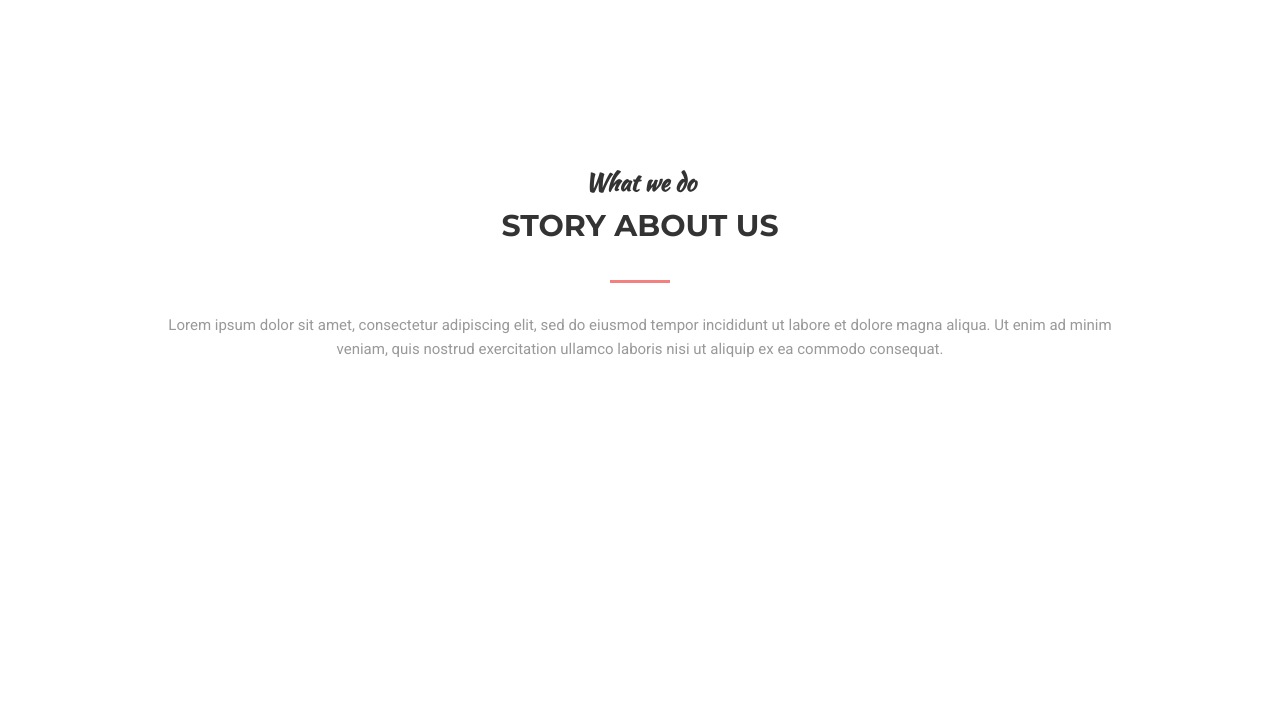
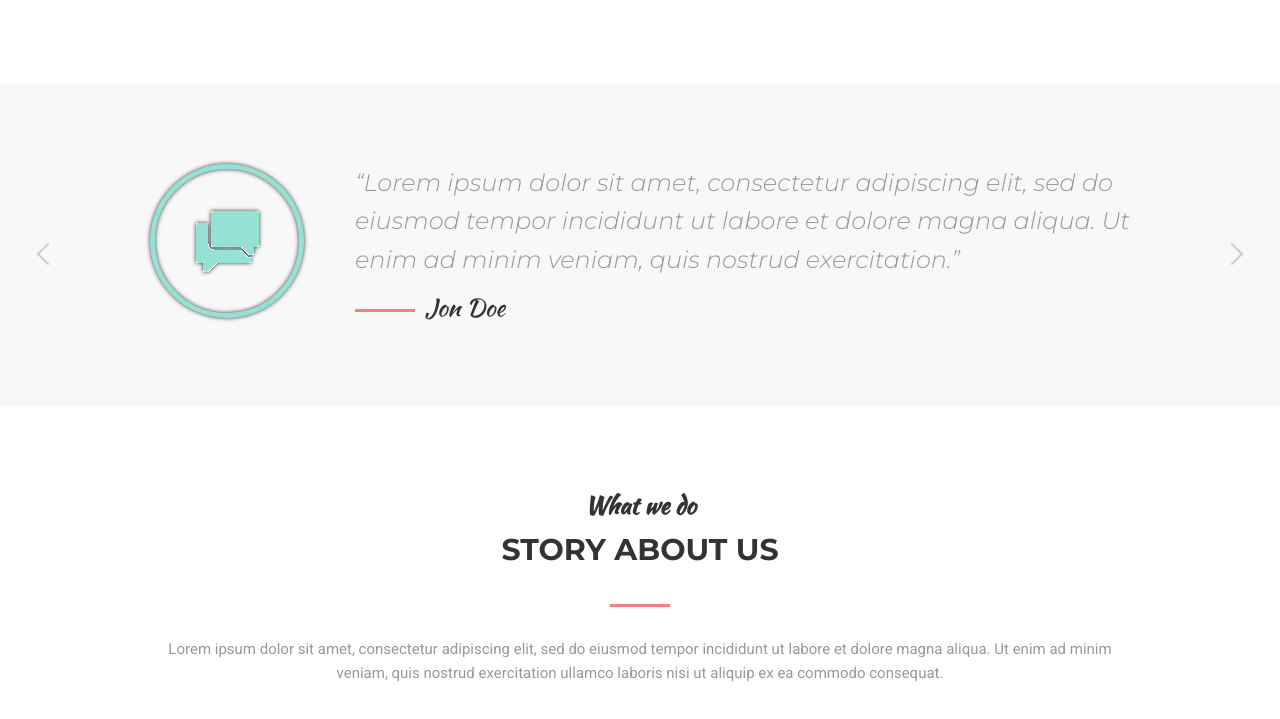
Before and after one commit to olegkovalyov22/my_portfolio_web-dev, a plain HTML site: page website layouts/001_MoGo/index.html in a window 1280 px wide. Shown: the part 3888-4607 px from the top of the page. Before the commit the page ends 4379 px from the top, so only its background shows below. Drawn offline with Linux system fonts and the light colour scheme.

Commit message:
Added a slider to the fifth part - What are we doing

```diff
--- a/website layouts/001_MoGo/assets/css/styles.css
+++ b/website layouts/001_MoGo/assets/css/styles.css
@@ -246,6 +246,9 @@ hr {
             background: url(../images/devices/devices_bg.jpg) center no-repeat;
             -webkit-background-size: cover;
             background-size: cover;
+        }
+        .section--gray {
+            background-color: #f8f8f8;
         }
 
         .section__header {
@@ -511,7 +514,83 @@ hr {
             color: #999;
         }
 
+    /*	   R e v i e w s     */
 
+        .reviews {
+            padding: 0 110px;
+            position: relative;
+        }
+
+        .reviews__item {
+            padding-left: 205px;
+            position: relative;
+        }
+
+        .reviews__photo {
+            position: absolute;
+            top: 0;
+            left: 0;
+            z-index: 1;
+
+            border: 5px solid #95e1d3;
+            border-radius: 50%;
+            filter: drop-shadow(0px 0px 2px);
+        }
+
+        .reviews__text {
+            font-size: 24px;
+            font-weight: 300;
+            font-style: italic;
+            color: #999;
+
+            margin-bottom: 10px;
+        }
+
+        .reviews__author {
+            font-family: 'Kaushan Script', cursive;
+            font-size: 24px;
+            color: #333;
+        }
+        .reviews__author::before {
+            content: '';
+            display: inline-block;
+            vertical-align: middle;
+            width: 60px;
+            height: 3px;
+            background-color: #f38181;
+            margin-right: 10px;
+        }
+
+        .reviews__btn {
+            font-size: 0;
+            color: transparent;
+
+            position: absolute;
+            top: 50%;
+            z-index: 1;
+            transform: translateY(-50%);
+
+            /* padding: 20px;
+            border: 2px solid #ccc;
+            border-radius: 50%; */
+        }
+        .reviews__btn::after {
+            content: '';
+            display: block;
+            width: 16px;
+            height: 16px;
+
+            border-top: 2px solid #ccc;
+            border-left: 2px solid #ccc;
+        }
+        .reviews__btn--prev {
+            left: 0;
+            transform: rotate(-45deg);
+        }
+        .reviews__btn--next {
+            right: 0;
+            transform: rotate(135deg);
+        }
 
 
 
--- a/website layouts/001_MoGo/index.html
+++ b/website layouts/001_MoGo/index.html
@@ -257,7 +257,21 @@
 
 
 
+    <div class="section  section--gray">
+        <div class="container">
+            <div class="reviews">
 
+                <a class="reviews__btn  reviews__btn--prev" href="#">Prev</a>
+                <a class="reviews__btn  reviews__btn--next" href="#">Next</a>
+                <div class="reviews__item">
+                    <img class="reviews__photo" src="assets/images/reviews_up-line_01v2.png" alt="">
+                    <div class="reviews__text">“Lorem ipsum dolor sit amet, consectetur adipiscing elit, sed do eiusmod tempor incididunt ut labore et dolore magna aliqua. Ut enim ad minim veniam, quis nostrud exercitation.”</div>
+                    <div class="reviews__author">Jon Doe</div>
+                </div>  <!-- /.reviews__item 01 -->
+
+            </div>  <!-- /.reviews -->
+        </div>  <!-- /.container -->
+    </div>  <!-- /.section -> .services -->
 
 
 
```
Also changed, not shown: website layouts/001_MoGo/assets/images/reviews_down-line_01.png (added), website layouts/001_MoGo/assets/images/reviews_up-line_01.png (added), website layouts/001_MoGo/assets/images/reviews_up-line_01v2.png (added).
